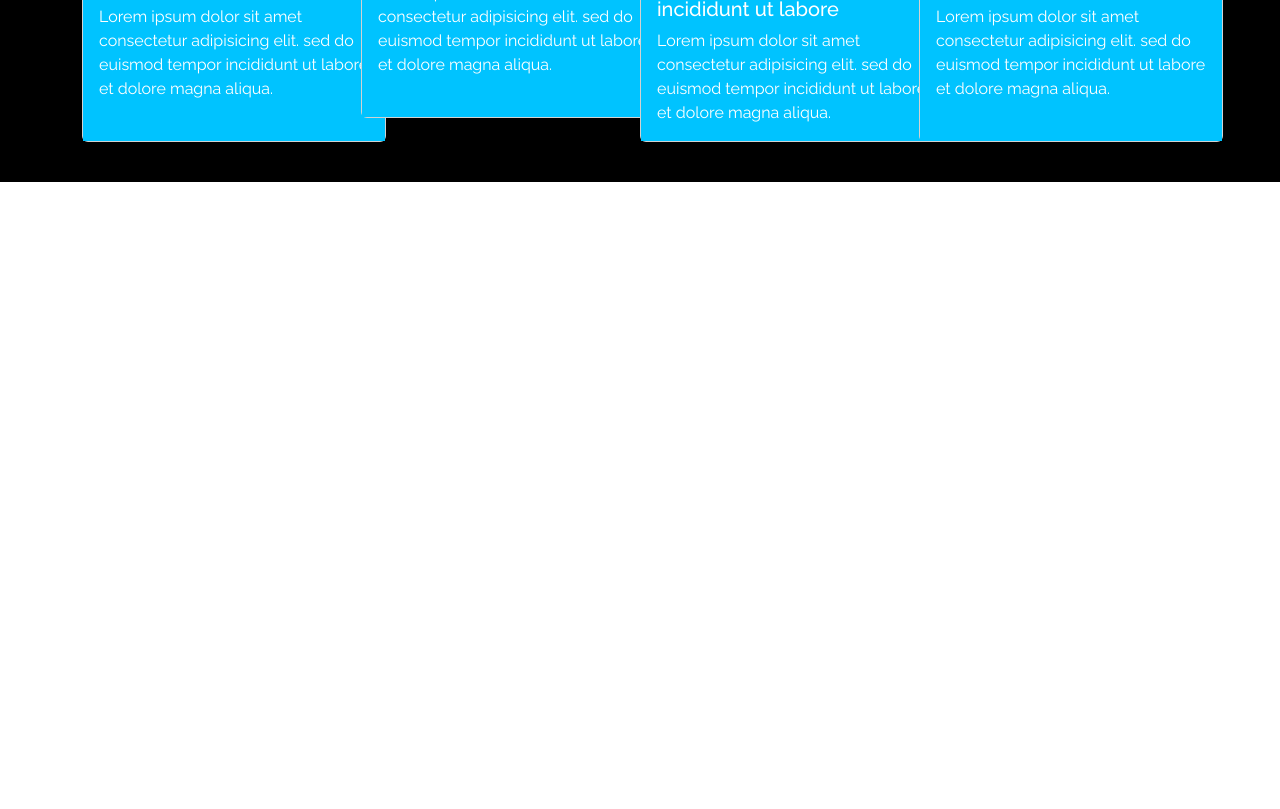
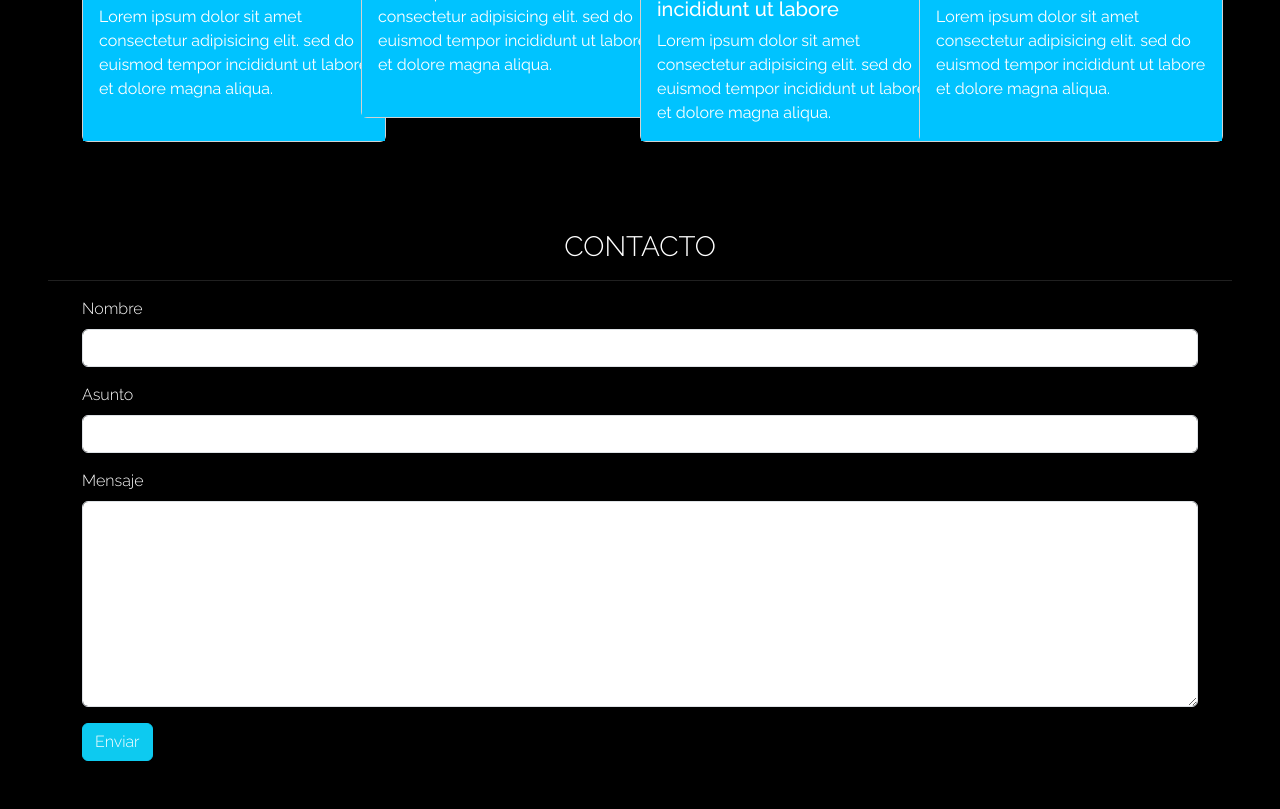
Before and after one commit to DaniCalderonM/Viajes_Chile, a plain HTML site: page index.html in a window 1280 px wide. Shown: the part 1840-2649 px from the top of the page. Before the commit the page ends 2022 px from the top, so only its background shows below. Drawn offline with nearby package versions, Linux system fonts and the light colour scheme.

Commit message:
Añadiendo Formulario con su respectivo css y js

```diff
--- a/assets/css/style.css
+++ b/assets/css/style.css
@@ -18,6 +18,12 @@ body {
     width: 50px;
 }
 
+/* Con esta clase definimos el tipo de "peso" de nuestra fuente */
+.text-white {
+    font-weight: lighter;
+}
+
+/* NAVBAR */
 /* Con esta clase definimos la posicion de nuestro navbar y de los elementos
 dentro de el respecto al contenido de la pagina */
 .navbar {
@@ -31,20 +37,10 @@ dentro de el respecto al contenido de la pagina */
     left: 0;
 }
 
-/* Con esta clase definimos el tipo de "peso" de nuestra fuente */
-.text-white {
-    font-weight: lighter;
-}
-
 /* SECCION "QUIENES SOMOS" */
 /* Con esta id definimos el color de fondo de la seccion */
 #quienessomos {
     background-color: black;
-}
-
-/* Con esta clase definimos el color de nuestra linea en la seccion */
-.barrita {
-    color: gray;
 }
 
 /* Con esta clase definimos el color de fondo de los titulos */
@@ -53,6 +49,7 @@ dentro de el respecto al contenido de la pagina */
     ;
 }
 
+/* SECCION DESTACADOS */
 /* Con esta clase definimos el color de fondo de la seccion */
 .destacadoscss {
     background-color: black;
@@ -72,3 +69,16 @@ dentro de el respecto al contenido de la pagina */
 .card-body {
     background-color: rgb(0, 195, 255);
 }
+
+/* SECCION FORMULARIO */
+/* Con esta clase definimos el color de fondo de la seccion */
+.fondo-form {
+    background-color: black;
+}
+
+
+
+/* Con esta clase definimos el color de nuestra linea en las secciones */
+.barrita {
+    color: gray;
+}
--- a/assets/js/script.js
+++ b/assets/js/script.js
@@ -14,3 +14,9 @@ $(window).on('scroll', function () {
 $(".fondot").click(function () {
     $(".tg").toggle("slow");
 });
+
+//  Este script tiene como función mostrarnos un mensaje desde la consola de nuestro navegador, que
+// al hacer click sobre el boton "Enviar", nos indicara que el mensaje fue enviado con exito
+$("#enviar").click(function () {
+    alert("Su mensaje fue enviado correctamente~");
+});
--- a/index.html
+++ b/index.html
@@ -133,7 +133,7 @@
 </section>
 
 <section id="destacados" class="destacadoscss p-4" >
-    <h3 class="destacadosjs text-white text-center pt-4 pb-2 ">DESTACADOS</h3>
+    <h3 class="text-white text-center pt-4 pb-2 ">DESTACADOS</h3>
     <hr class="barrita">
     <div class="container">
         <div class="d-flex flex-wrap justify-content-center">
@@ -181,6 +181,26 @@
     </div>
 </section>
 
+<section class="fondo-form p-5">
+    <h3 id="contacto" class="text-white text-center" >CONTACTO</h3>
+    <hr class="barrita">
+    <div class="container  text-white">
+        <div class="mb-3">
+            <label for="exampleFormControlInput1" class="form-label">Nombre</label>
+            <input type="name" class="form-control" id="exampleFormControlInput1">
+        </div>
+        <div class="mb-3">
+            <label for="exampleFormControlInput2" class="form-label">Asunto</label>
+            <input type="name" class="form-control" id="exampleFormControlInput2">
+        </div>
+        <div class="mb-3">
+            <label for="exampleFormControlTextarea1" class="form-label">Mensaje</label>
+            <textarea class="form-control" id="exampleFormControlTextarea1" rows="8"></textarea>
+        </div>
+        <button type="button" class="btn btn-info text-white" id="enviar">Enviar</button>
+    </div>
+</section>
+
     <!-- Font Awesome -->
     <script src="https://kit.fontawesome.com/8bcc232b0f.js" crossorigin="anonymous"></script>
     <!-- Js y popper de bootstrap -->
```
